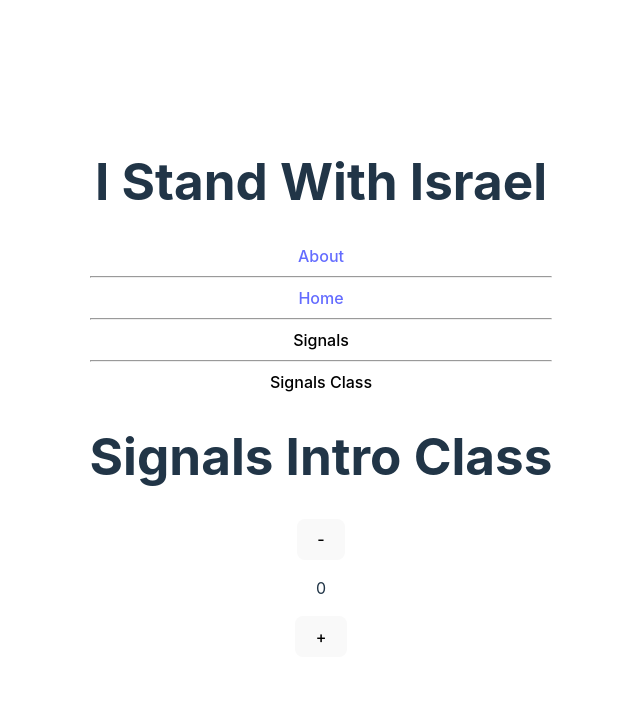
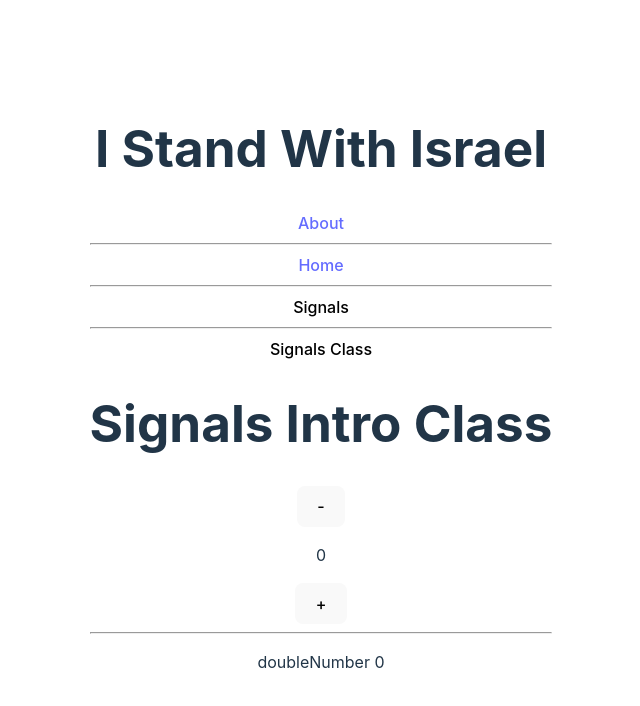
Before and after one commit to timorust/blog-react-fs, a React (Vite) app in the folder front/blog-node/: page /signals/class in a window 1280 px wide. Shown: the top 706 px of the page, without its empty margins (319-959 px from the left). Built offline with nearby package versions, Linux system fonts and the light colour scheme.

Commit message:
computed

```diff
--- a/front/blog-node/src/routes/signals/class/page.tsx
+++ b/front/blog-node/src/routes/signals/class/page.tsx
@@ -1,8 +1,9 @@
-import { useSignal } from "@preact/signals-react";
+import { computed, useSignal } from "@preact/signals-react";
 import React from "react";
 
 export function SignalsIntroClass() {
   const count = useSignal(0);
+  const doubleNumber = computed(() => count.value * 2);
   return (
     <main>
       <h1>Signals Intro Class</h1>
@@ -21,6 +22,8 @@ export function SignalsIntroClass() {
       >
         +
       </button>
+      <hr />
+      <p>doubleNumber {doubleNumber.value}</p>
     </main>
   );
 }
```
